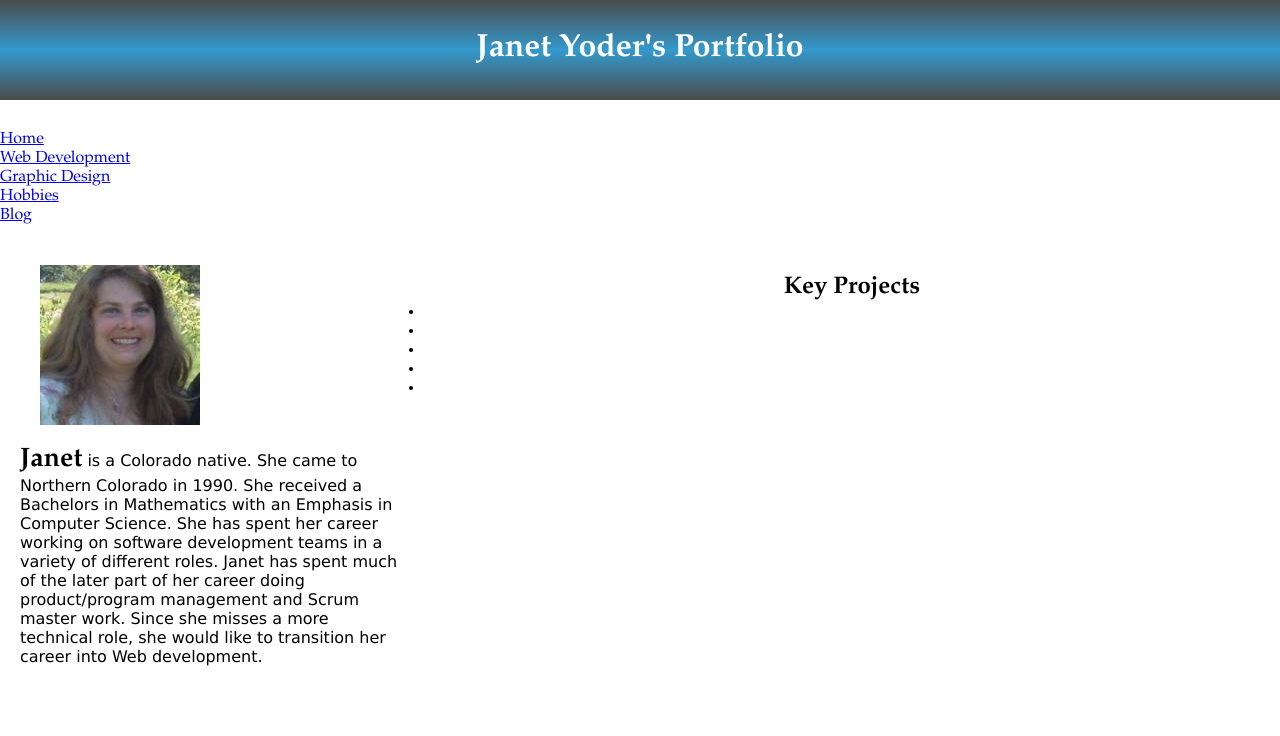
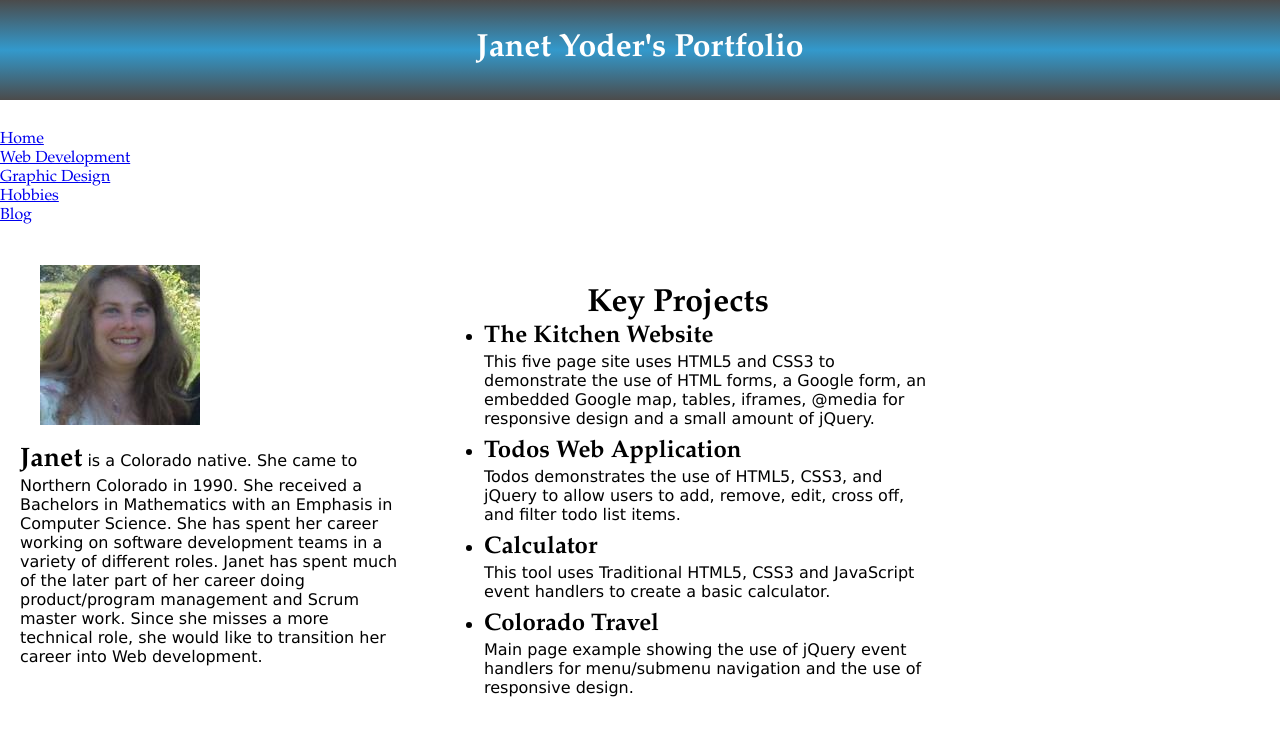
Before and after one commit to jcyoder/jcyoder.github.io, a Jekyll site: the page built from index.html, in a window 1280 px wide. Shown: the top 736 px of the page. Built offline with Jekyll 4.4.1, drawn with Linux system fonts in a browser that asks for light colours.

Commit message:
added project content

```diff
--- a/index.css
+++ b/index.css
@@ -55,18 +55,32 @@ h1 {
 
 p {
 	font-family: Verdana, Geneva, sans-serif;
+	font-size: 12pt;
 }
 
 .projects {
+	width:35%;
+	margin: 30px;
+	float: left;
 	display: inline;
-	width: 20%;
-	margin: 10px;
-	float right;
 	height: auto;
 
 }
 
 .projects ul {
-
+	width: 100%;
+	margin-left: 30px;
 
 }
+
+.projects ul li {
+	font-weight: bold;
+	font-size: 18pt;
+}
+
+.projects ul li p {
+	font-weight: normal;
+	font-size: 12pt;
+	font-family: Verdana, Geneva, sans-serif;
+	margin-bottom: 10px;
+}
--- a/index.html
+++ b/index.html
@@ -20,24 +20,40 @@ title: home
 
         {% include nav.html %}
 
-		<section class="intro">
+		<div class="intro">
 			<img class="janet" src="JanetYoder.jpg" alt="Photo of Janet"/>
 			<p><span class="bio">Janet</span> is a Colorado native.  She came to Northern Colorado in 1990.
 				She received a Bachelors in Mathematics with an Emphasis in Computer Science.  She has spent her career working on software development teams in a
 				variety of different roles. Janet has spent much of the later part of her career doing product/program management and Scrum master work. Since she misses a more technical role,
 				she would like to transition her career into Web development.
 			</p>
-		</section>
-		<section class="projects">
+		</div>
+		<div class="projects">
 			<h1>Key Projects</h1>
 			<ul>
-				<li></li>
-				<li></li>
-				<li></li>
-				<li></li>
-				<li></li>
+				<li>
+					The Kitchen Website
+					<br/>
+					<p class="projdesc">
+						This five page site uses HTML5 and CSS3 to demonstrate the use of HTML forms, a Google form,
+						an embedded Google map, tables, iframes, @media for responsive design and a small amount of jQuery.
+					</p>
+				</li>
+				<li>Todos Web Application<br />
+					<p class="projdesc" >
+						Todos demonstrates the use of HTML5, CSS3, and jQuery to allow users to add, remove, edit, cross off, and filter todo list items.
+					</p>
+				</li>
+				<li>Calculator <br />
+					<p>This tool uses Traditional HTML5, CSS3 and JavaScript event handlers to create a basic calculator.</p>
+				</li>
+				<li>Colorado Travel <br />
+					<p class="projdesc">
+						Main page example showing the use of jQuery event handlers for menu/submenu navigation and the use of responsive design.
+					</p>
+				</li>
 			</ul>
-		</section>
+		</div>
 
 
     </body>
```
Lines whose indentation alone changed are shown as unchanged.
